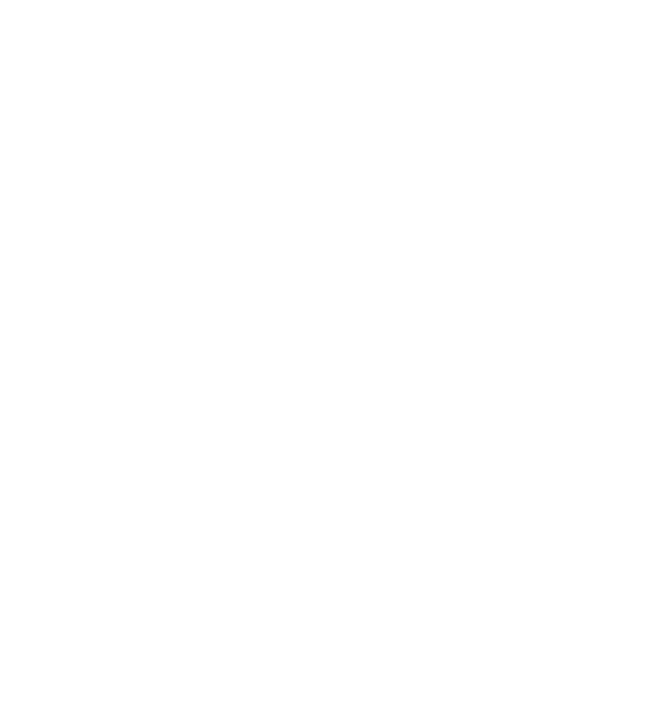
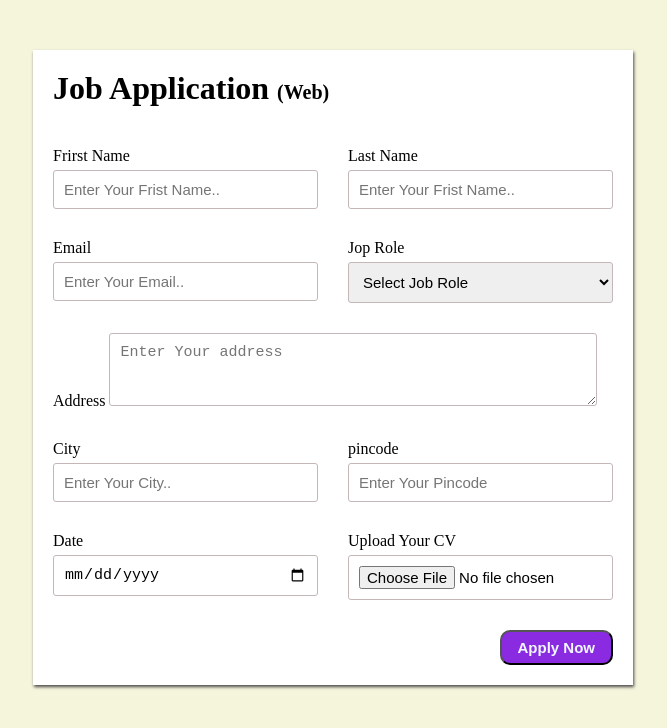
Before and after one commit to abdullah01846/My-project-2, a plain HTML site: page index.html in a window 1280 px wide. Shown: the whole page, without its empty margins (307-974 px from the left). Drawn offline with Linux system fonts and the light colour scheme.

Commit message:
project-2 compled

```diff
--- a/index.html
+++ b/index.html
@@ -9,6 +9,64 @@
      <link rel="stylesheet" href="./style.css/project.css">
 </head>
 <body>
+    <div class="container">
+        <div class="apply_box">
 
+            <!-- headline -->
+            <h1>Job Application <span class="title_content">(Web)</span></h1>
+
+            <form action="">
+                <div class="form_container">
+                      <!-- form -->
+            <div class="form_control">
+                <label for="frist_name">Frirst Name</label>
+                <input id="frist_name" name="frist_name" placeholder="Enter Your Frist Name..">
+            </div>
+            <div class="form_control">
+                <label for="last_name">Last Name</label>
+                <input id="last_name" name="last_name" placeholder="Enter Your Frist Name..">
+            </div>
+            <div class="form_control">
+                <label for="email">Email</label>
+                <input type="email" id="email" name="email" placeholder="Enter Your Email..">
+            </div>
+            <div class="form_control">
+                <label for="jop_role">Jop Role</label>
+                <select name="" id="">
+                    <option value="">Select Job Role</option>
+                <option value="frontend">Frontend Developer</option>
+                <option value="backend">Backend Developer</option>
+                <option value="full_stack">Full Stack Developer</option>
+                <option value="ui_ux">UI UX Designer</option>
+                </select>
+            </div>
+            <div class="textarea_control">
+                <label for="address">Address</label>
+                <textarea name="address" id="address" rows="3" cols="50" placeholder="Enter Your address"></textarea>
+            </div>
+            <div class="form_control">
+                <label for="city">City</label>
+                <input id="city" name="city" placeholder="Enter Your City..">
+            </div>
+            <div class="form_control">
+                <label for="pincode">pincode</label>
+                <input type="number" id="pincode" name="pincode" placeholder="Enter Your Pincode">
+            </div>
+            <div class="form_control">
+                <label for="date">Date</label>
+                <input value="2005-9-29" type="date" id="date" name="Date">
+            </div>
+            <div class="form_control">
+                <label for="file">Upload Your CV</label>
+                <input type="file" id="file" name="file">
+            </div>
+            </div>
+            <div class="button_container">
+                <button type="submit">Apply Now</button>
+            </div>
+            </form>
+
+        </div>
+    </div>
 </body>
 </html>
--- a/style.css/project.css
+++ b/style.css/project.css
@@ -0,0 +1,96 @@
+* {
+    margin: 0;
+    padding: 0;
+    box-sizing: border-box;
+
+}
+
+body{
+    background-color: beige;
+}
+.container{
+    max-width: 900px;
+    margin: 0 auto;
+}
+
+.apply_box{
+    max-width: 600px;
+    padding: 20px;
+    background-color: white;
+    margin: 0 auto;
+    box-shadow: 1px 2px 3px rgb(77, 75, 75);
+    margin: 50px auto;
+}
+
+                    /* settings compled */
+.title_content{
+    font-size: 20px;
+    font-weight: 600;
+}
+
+/* form style */
+
+.form_container{
+    display: grid;
+    grid-template-columns: repeat(auto-fit, minmax(200px, 1fr));
+    gap: 30px;
+    margin-top: 40px;
+}
+.form_control{
+    display: flex;
+    flex-direction: column;
+
+
+}
+label{
+    font-size: 16px;
+    margin-bottom: 5px;
+
+}
+
+input, select, textarea{
+    padding: 10px;
+    border-radius: 3px;
+    border: 1px solid rgb(196, 183, 183);
+    font-size: 15px;
+
+}
+
+
+.button_container{
+    display: flex;
+    justify-content: end;
+    margin-top: 30px;
+
+}
+button{
+    background-color: blueviolet;
+    color: aliceblue;
+    padding: 7px 16px;
+    font-size: 15px;
+    font-weight: 600;
+    border-radius: 10px;
+    transition: 1s ease-in-out ;
+}
+
+.textarea_control{
+    grid-column: 1/ span 2;
+}
+
+/* pseudo class */
+button:hover{
+    background-color: black;
+    color: aqua;
+    transition: 1s ease-in-out ;
+
+}
+
+input,textarea:focus{
+    outline-color: rgb(205, 6, 198) ;
+}
+
+@media (max-width: 470px) {
+    .textarea_control{
+    grid-column: 1 / span 1;
+}
+}
```
